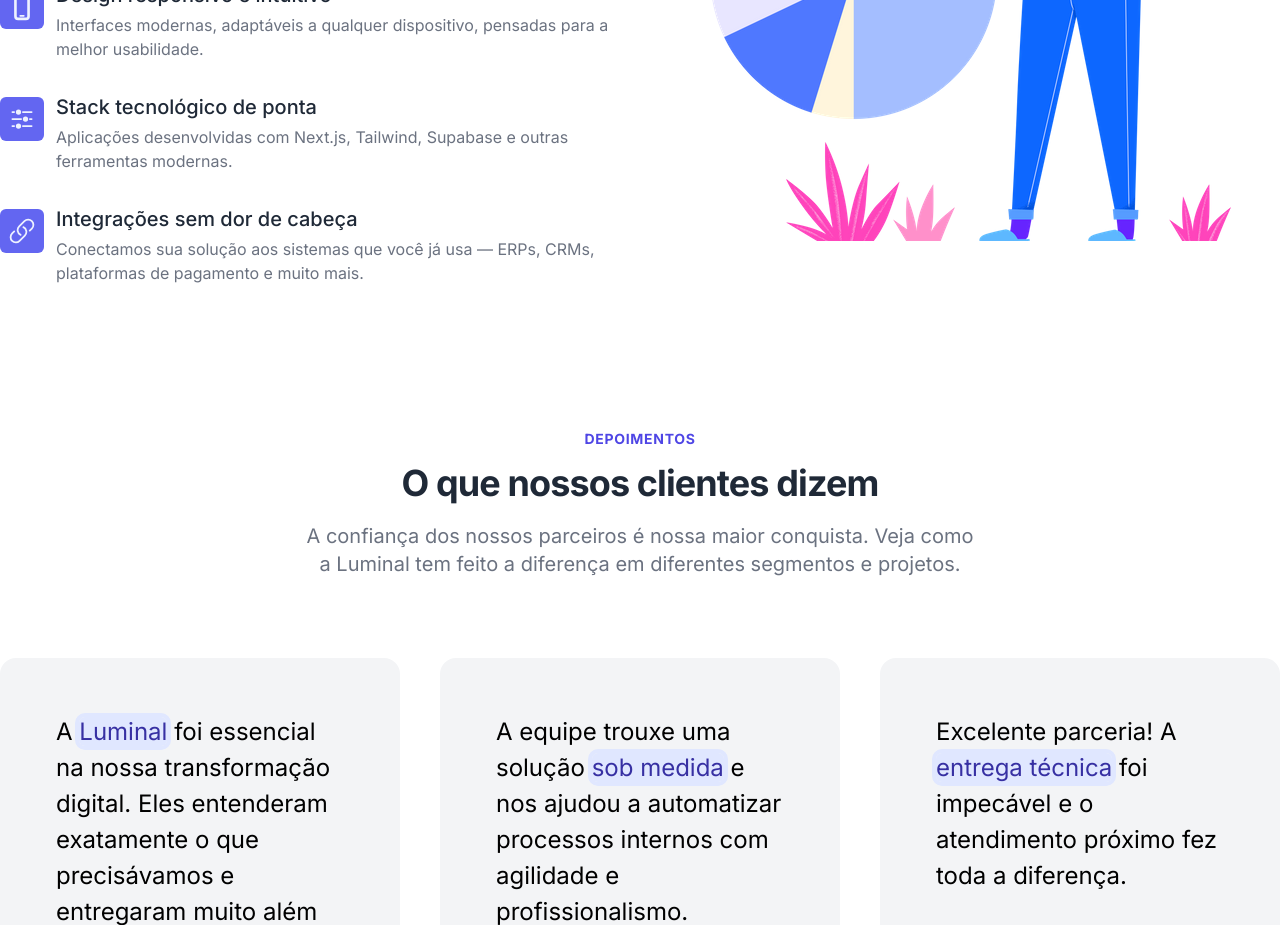
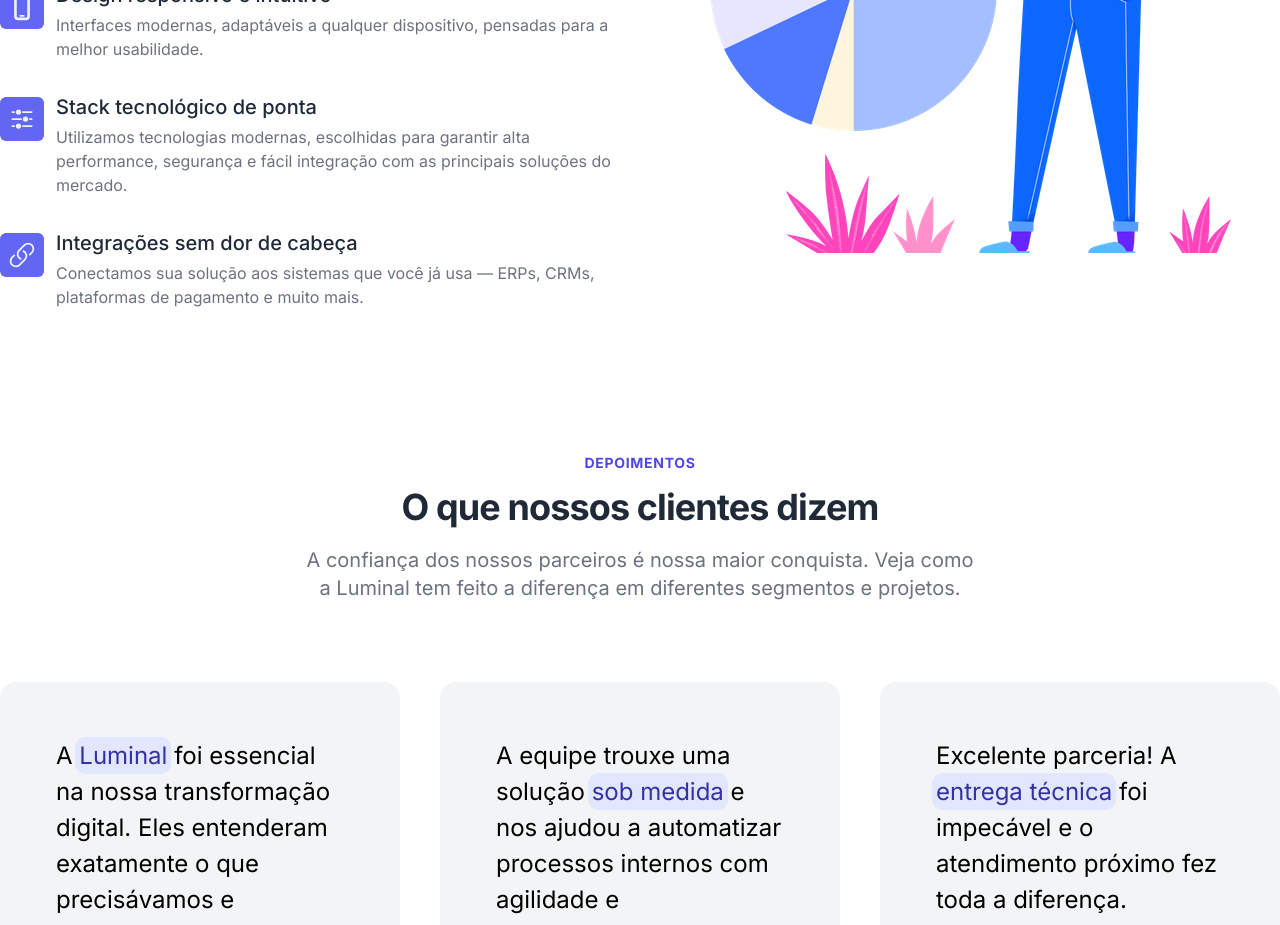
Before and after one commit to luminal-solutions/luminal-solutions.github.io, a Next.js app: page / in a window 1280 px wide. Shown: the part 2140-3065 px from the top of the page. Built offline with nearby package versions, Linux system fonts and the light colour scheme.

Commit message:
feat: ajusts in benefits

```diff
--- a/src/components/data.js
+++ b/src/components/data.js
@@ -46,7 +46,7 @@ const benefitTwo = {
     },
     {
       title: "Stack tecnológico de ponta",
-      desc: "Aplicações desenvolvidas com Next.js, Tailwind, Supabase e outras ferramentas modernas.",
+      desc: "Utilizamos tecnologias modernas, escolhidas para garantir alta performance, segurança e fácil integração com as principais soluções do mercado.",
       icon: <AdjustmentsHorizontalIcon />,
     },
     {
```
